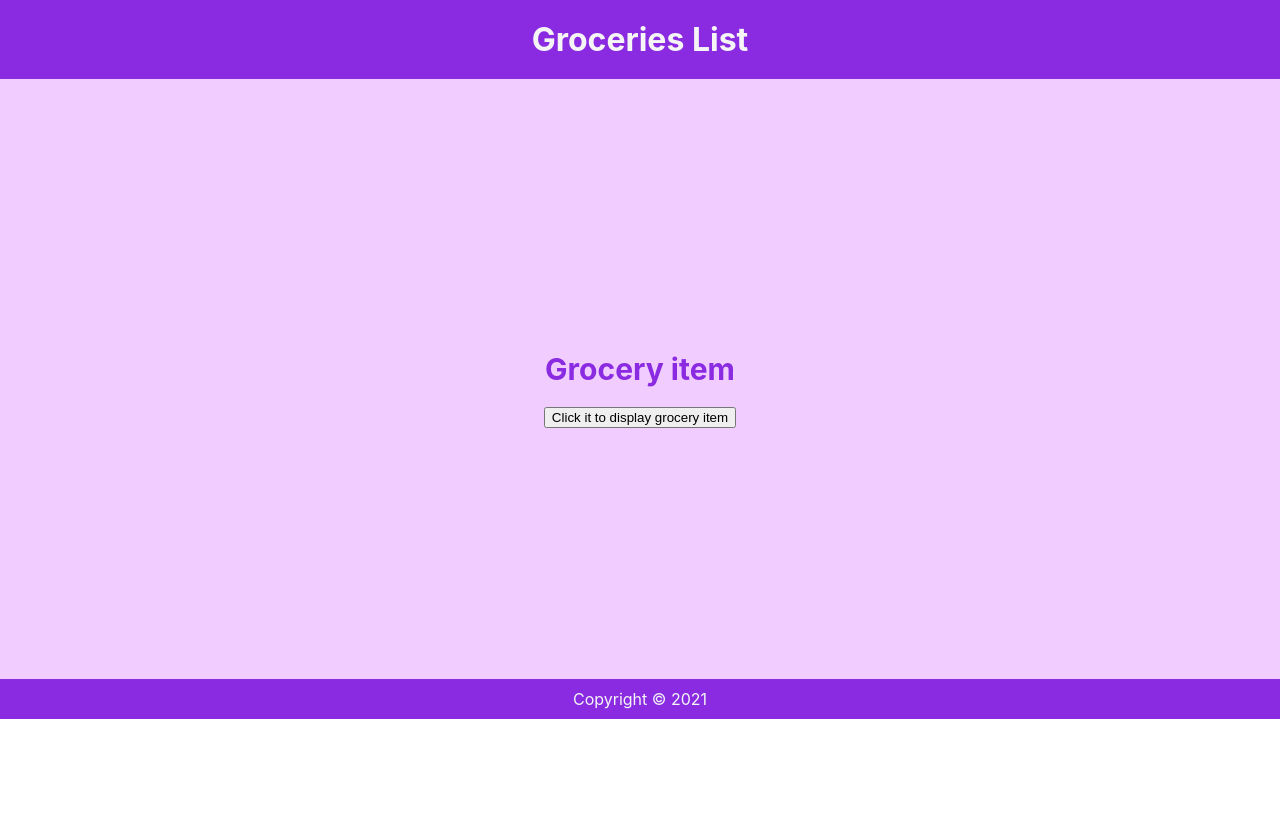
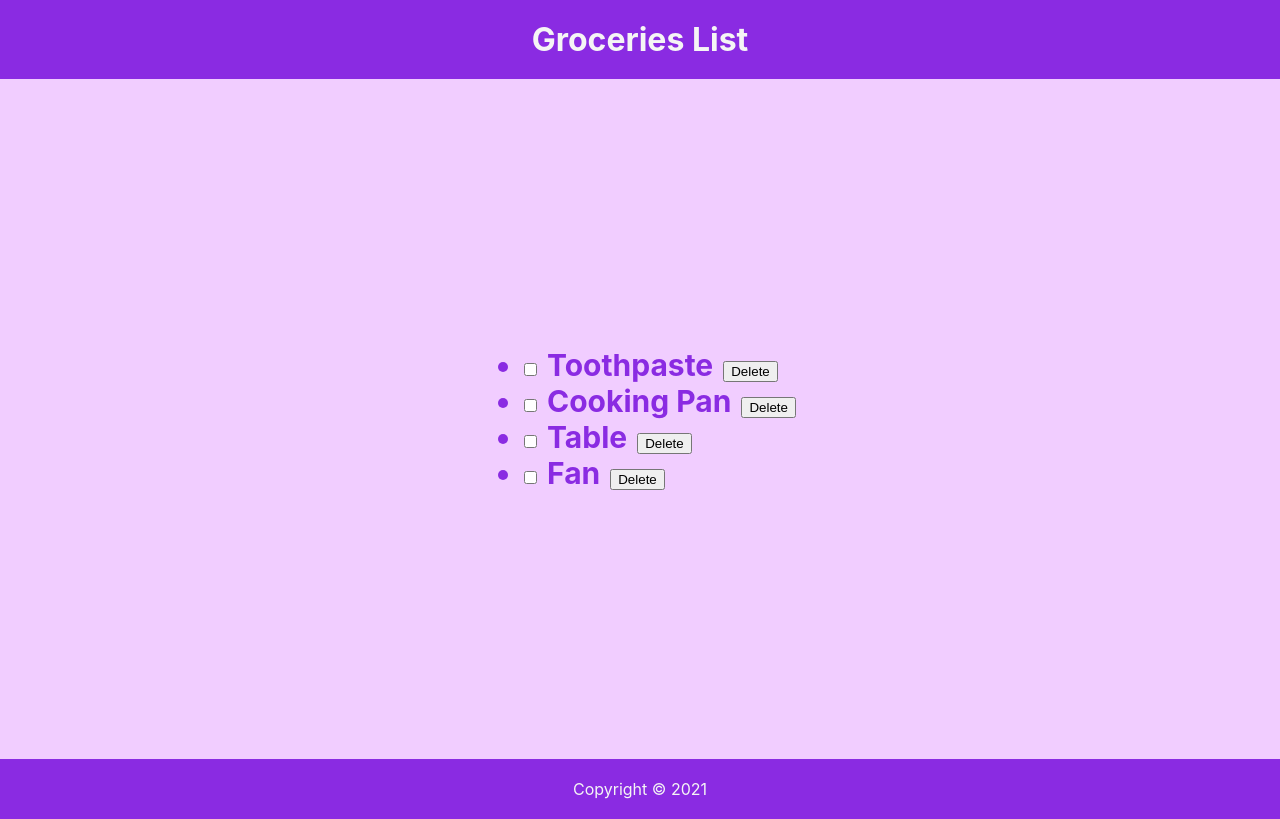
Before and after one commit to sayantikag98/Youtube_Dave_Gray_React_Tutorial, a React (Create React App) app: page / in a window 1280 px wide. Built offline with nearby package versions, Linux system fonts and the light colour scheme; the HTML template or start-up script is replaced by a standard one.

Commit message:
Changed Content.js and few styles

```diff
--- a/src/Content.js
+++ b/src/Content.js
@@ -1,42 +1,60 @@
 import { useState } from "react";
 
 export default function Content() {
-  const [groceryItem, setGroceryItem] = useState("Grocery item");
-  const [count, setCount] = useState(0);
-  const groceries = ["Wheat Flour", "Sugar", "Salt", "Red Chili Powder"];
+  const [groceryItem, setGroceryItem] = useState([
+    {
+      id: 1,
+      pdt: "Toothpaste",
+      checked: false,
+    },
+    {
+      id: 2,
+      pdt: "Cooking Pan",
+      checked: false,
+    },
+    {
+      id: 3,
+      pdt: "Table",
+      checked: false,
+    },
+    {
+      id: 4,
+      pdt: "Fan",
+      checked: false,
+    },
+  ]);
 
-  const HeandleOnClick = () => {
-    setGroceryItem(groceries[Math.floor(Math.random() * 4)]);
-    console.log(count);
-    setCount(count + 1);
-    setCount(count + 1);
+  const HandlerOnChange = (event) => {
+    groceryItem.forEach((ele, ind) => {
+      if (ele.pdt === event.target.dataset.type) {
+        let copyObj = [...groceryItem];
+        copyObj[ind].checked = copyObj[ind].checked === true ? false : true;
+        setGroceryItem(copyObj);
+      }
+    });
   };
 
-  // const HandleOnCLick2 = (name) => {
-  //   console.log(`${name}`);
-  // };
-
-  // const HandleOnCLick3 = (event) => {
-  //   console.log(event.target.dataset.name);
-  //   console.log(event.target.textContent);
-  // };
-
-  // const btnStyle = {
-  //   margin: "20px",
-  // };
+  const AddItem = () =>
+    groceryItem.map((ele) => {
+      return (
+        <li key={ele.id}>
+          <input
+            onChange={HandlerOnChange}
+            type="checkbox"
+            data-type={ele.pdt}
+            checked={ele.checked}
+          />
+          <label style={{ padding: "10px" }}>{ele.pdt}</label>
+          <button>Delete</button>
+        </li>
+      );
+    });
 
   return (
     <main id="main-div">
-      <p>{groceryItem}</p>
-      <button onClick={HeandleOnClick}>Click it to display grocery item</button>
-
-      {/* <button style={btnStyle} onClick={() => HandleOnCLick2("Sayantika")}>
-        Click it to print name
-      </button>
-
-      <button style={btnStyle} onClick={HandleOnCLick3} data-name="click event">
-        Click it to display event
-      </button> */}
+      <ul>
+        <AddItem />
+      </ul>
     </main>
   );
 }
--- a/src/index.css
+++ b/src/index.css
@@ -16,11 +16,17 @@ code {
 }
 
 main {
-  height: 75vh;
+  height: max-content;
+  min-height: 80vh;
+  padding: 20px;
+}
+
+#list-div {
+  align-self: flex-start;
 }
 
 #app-div {
-  text-align: center;
+  /* text-align: center; */
 }
 
 #main-div {
@@ -35,17 +41,14 @@ main {
 }
 
 #main-div > p {
-  margin: 20px;
+  margin: 6px;
 }
 
-#footer-div {
-  background-color: blueviolet;
-  padding: 10px;
-  color: whitesmoke;
-}
-
+#footer-div,
 #header-div {
   background-color: blueviolet;
   padding: 20px;
   color: whitesmoke;
+  display: flex;
+  justify-content: center;
 }
```
